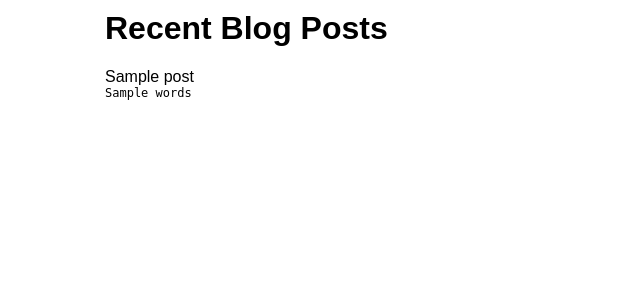
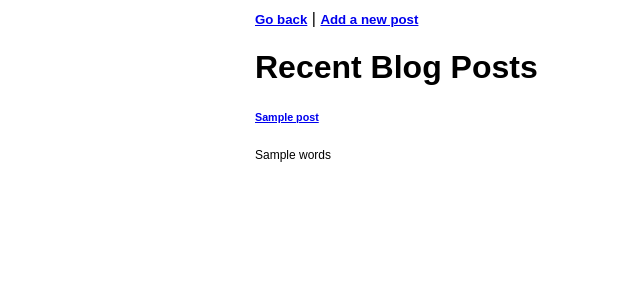
Before and after one commit to smasherly/build-a-blog, a Python web app: template templates/base.html in a window 1280 px wide. Shown: the top 300 px of the page, without its empty margins (135-775 px from the left). Run offline with Jinja, Linux system fonts and the light colour scheme; the template is opened without the code that fills it: most values are stand-ins (such as "Sample title", 1, 10 or a date in 2020).

Commit message:
I am amazing

```diff
--- a/templates/base.html
+++ b/templates/base.html
@@ -3,7 +3,7 @@
 <html>
   <head>
 
-    <title>/Blog/</title>
+    <title>Blog</title>
   </head>
   <style type="text/css">
     body {
@@ -22,9 +22,9 @@
       font-size 20.px;
     }
 
-    input[type=text] {
+    /*input[type=text] {
       font-size: 24px;
-    }
+    }*/
     hr {
       margin: 20ox auto;
     }
@@ -36,24 +36,54 @@
     .post-body{
       margin: 0;
       font-size: 12px;
+      word-wrap: break-word;
+      width: 500px;
+
     }
+
+    pre {
+      margin: 0;
+      font-size: 12px;
+      word-wrap: break-word;
+      width: 500px;
+
+    }
+
+    .nav {
+      display: inline;
+
+    }
+
+    .page-wrapper {
+      width: 500px;
+      margin: 0 auto;
+    }
+
+
   </style>
+  <div class="page-wrapper">
+    <h5 class="nav"><a href ="/">Go back</a></h5>
+    |
+    <h5 class="nav"><a href= "/newpost/">Add a new post</a></h5>
   {% block content %}
 
   <body>
+
     <h1>Recent Blog Posts</h1>
+
 
   {% for post in posts %}
   <div class ="post">
-   <div class ="post-title">{{post.title}}
-   <pre class ="post-body">{{post.words}}</pre>
+   <div class ="post-title"><h6>
+     <a href="/blog/{{ post.key().id() }}" >{{post.title}} </h6></a>
+   <p class ="post-body">{{post.words}}</p>
      {% endfor %}
   </div>
 
 
 
 
-
+</div>
 
   {% endblock %}
 
```
Also changed, not shown: main.py (+16 -3 lines), templates/viewpost.html (added, +19 -0 lines), 1 other file.
